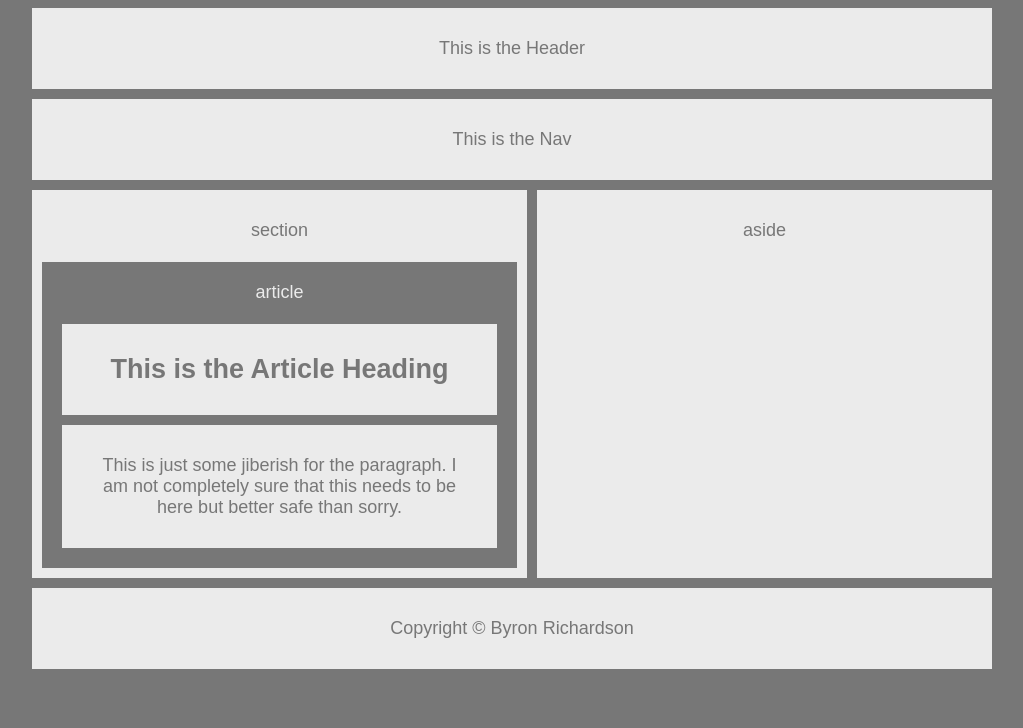
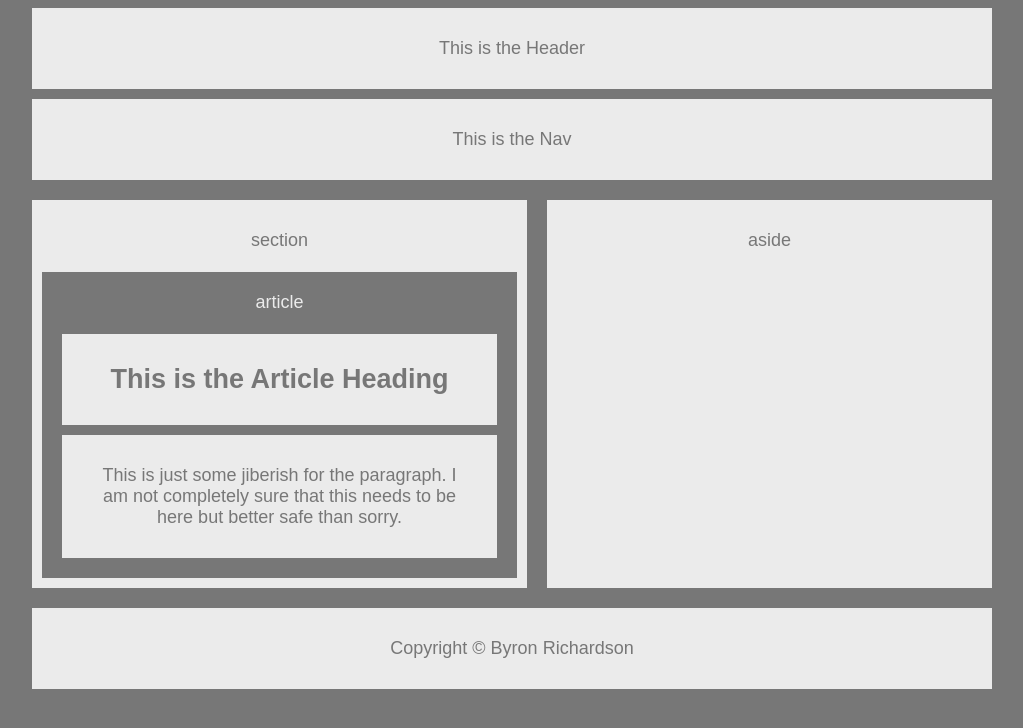
Before and after one commit to ByronDaleRichardson/Basic-Portfolio-Easy, a plain HTML site: page index.html in a window 1280 px wide. Shown: the whole page, without its empty margins (128-1151 px from the left). Drawn offline with Linux system fonts and the light colour scheme.

Commit message:
now im done

```diff
--- a/style.css
+++ b/style.css
@@ -6,7 +6,6 @@ body {
 	margin-left: auto;
 	margin-right: auto;
 	text-align: center;
-	overflow: auto;
 }
 
 header {
@@ -16,7 +15,7 @@ header {
 
 nav {
 	padding: 30px;
-	margin-bottom: 10px;
+	margin-bottom: 20px;
 }
 
 section {
@@ -25,7 +24,6 @@ section {
 	padding: 30px 10px 10px 10px;
 	margin-bottom: 10px;
 	float: left;
-	margin-right: 10px;
 }
 
 article {
@@ -45,10 +43,11 @@ p {
 }
 
 aside {
-	overflow: hidden;
 	height: 328px;
+	width: 385px;
 	padding: 30px;
-	margin-bottom: 10px;
+	margin-bottom: 20px;
+	float: right;
 }
 
 footer {
```
